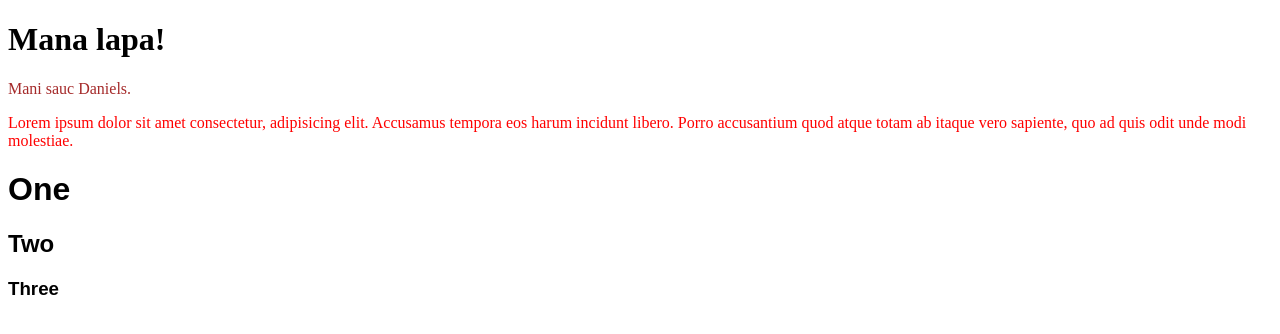
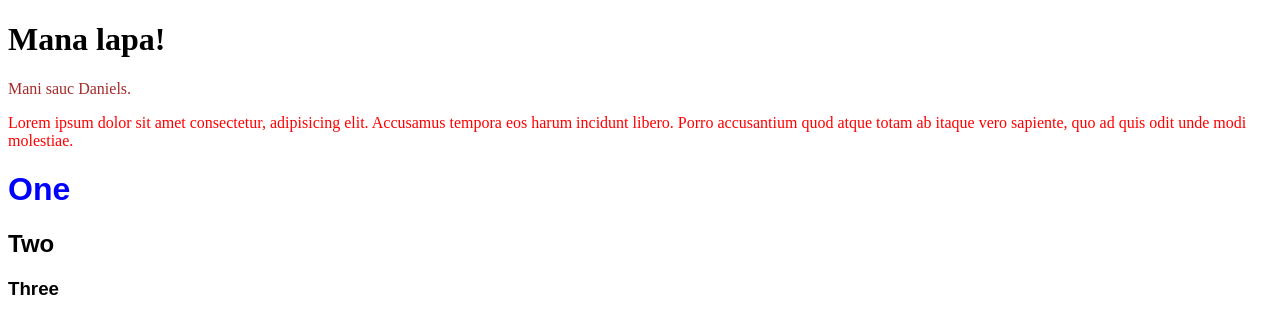
Before and after one commit to rvtprog-2020/HTMLintro-DanielsFomins-DP2-1, a plain HTML site: page index.html in a window 1280 px wide. Drawn offline with Linux system fonts and the light colour scheme.

Commit message:
color container

```diff
--- a/index.html
+++ b/index.html
@@ -15,6 +15,9 @@
         #container{
             font-family: sans-serif;
         }
+        #container h1{
+            color: blue;
+        }
     </style>
 </head>
 <body>
```
